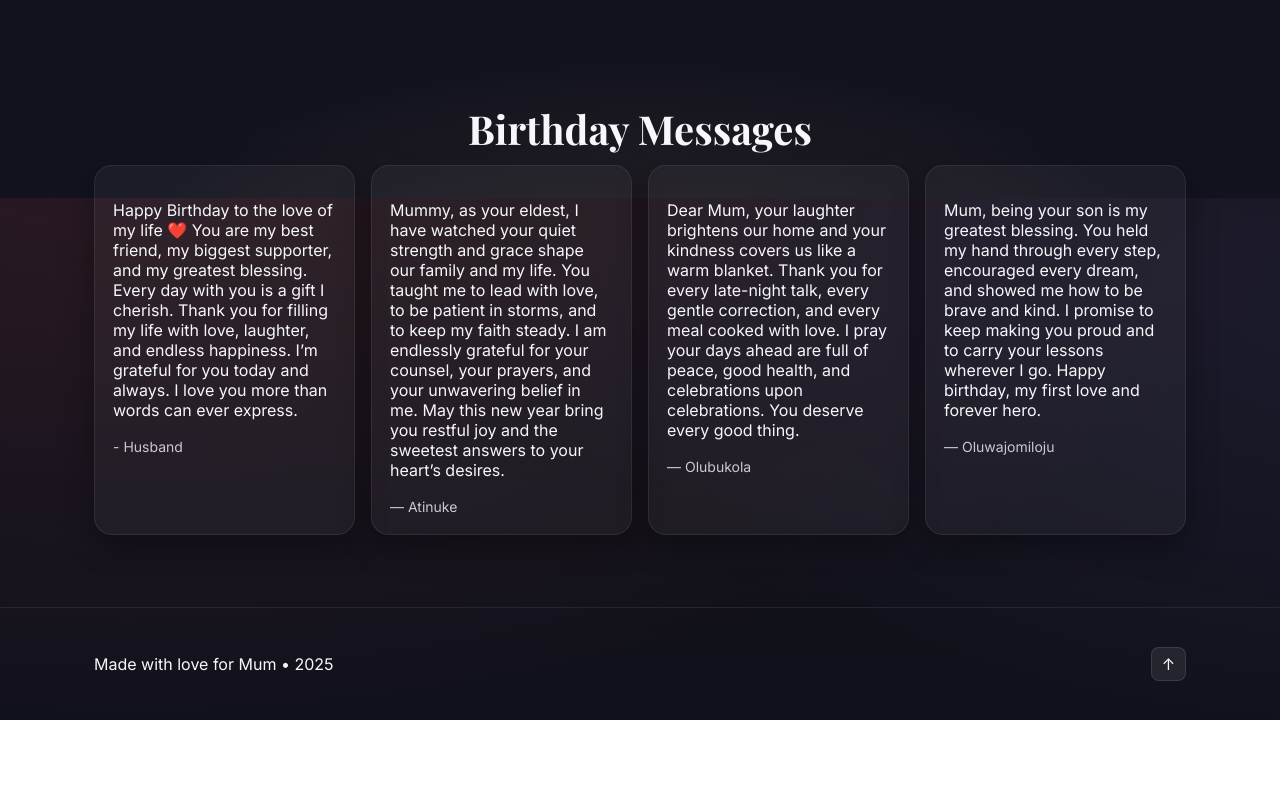
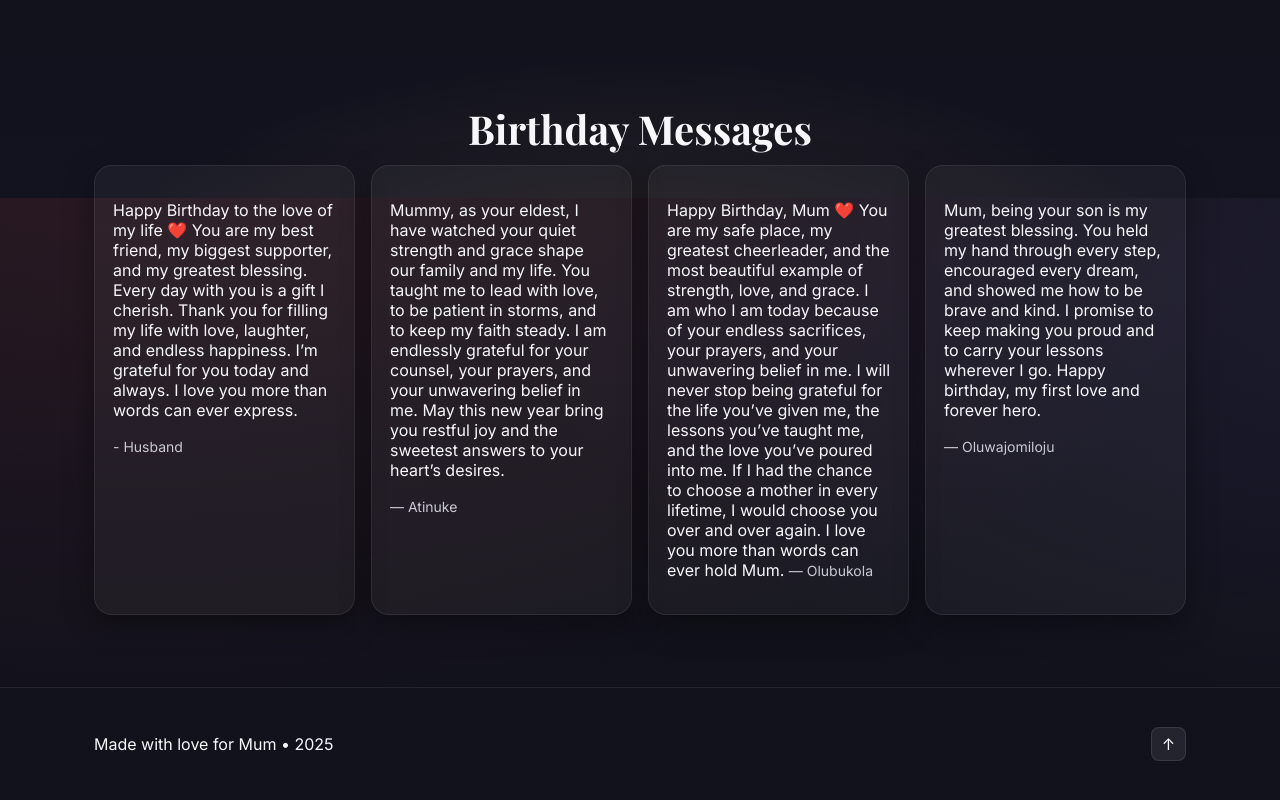
Before and after one commit to Akinloye3264/mummy-s-birthday-website, a plain HTML site: page index.html in a window 1280 px wide. Shown: the part 3802-4602 px from the top of the page. Before the commit the page ends 4522 px from the top, so only its background shows below. Drawn offline with nearby package versions, Linux system fonts and the light colour scheme.

Commit message:
mums website

```diff
--- a/index.html
+++ b/index.html
@@ -106,7 +106,9 @@ Odún ayọ̀ ìbí, ìyá mi àtàtà. ❤️.
               <span class="from">— Atinuke </span>
             </article>
             <article class="card">
-              <p>Dear Mum, your laughter brightens our home and your kindness covers us like a warm blanket. Thank you for every late-night talk, every gentle correction, and every meal cooked with love. I pray your days ahead are full of peace, good health, and celebrations upon celebrations. You deserve every good thing.</p>
+              <p>Happy Birthday, Mum ❤️
+You are my safe place, my greatest cheerleader, and the most beautiful example of strength, love, and grace. I am who I am today because of your endless sacrifices, your prayers, and your unwavering belief in me. I will never stop being grateful for the life you’ve given me, the lessons you’ve taught me, and the love you’ve poured into me.
+If I had the chance to choose a mother in every lifetime, I would choose you over and over again. I love you more than words can ever hold Mum.
               <span class="from">— Olubukola </span>
             </article>
             <article class="card">
```
